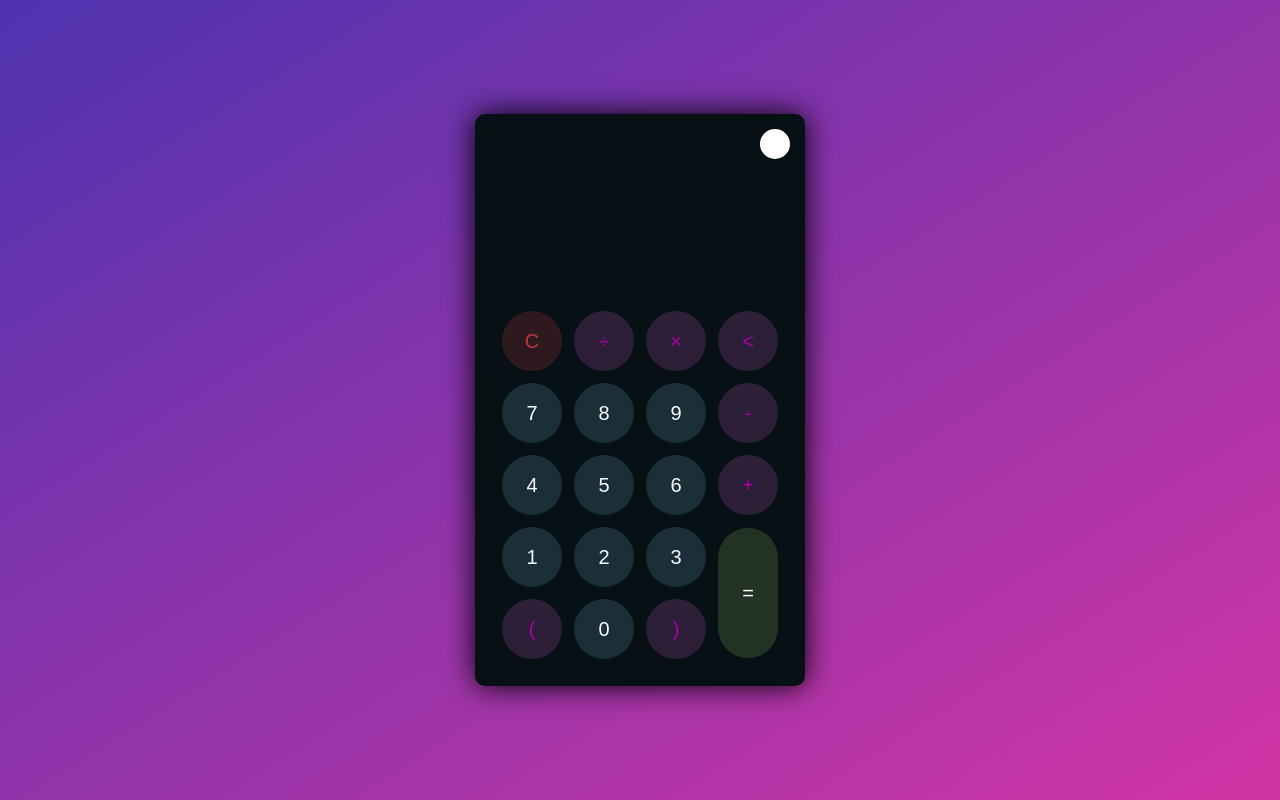
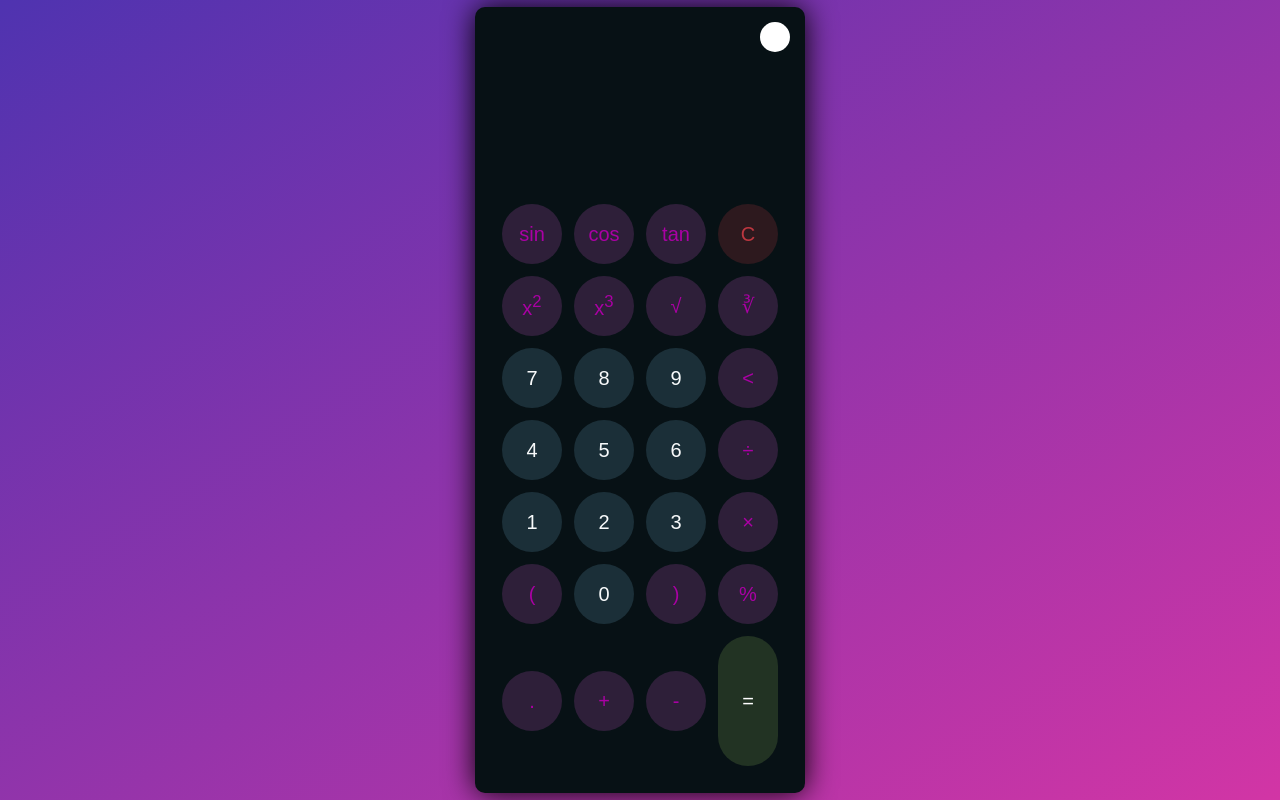
Before and after one commit to vedang8/Calculator, a plain HTML site: page index.html in a window 1280 px wide. Drawn offline with Linux system fonts and the light colour scheme.

Commit message:
Update index.html

```diff
--- a/index.html
+++ b/index.html
@@ -4,8 +4,9 @@
 	<meta charset="UTF-8">
 	<meta http-equiv="X-UA-Compatible" content="IE=edge">
 	<meta name="viewport" content="width=device-width, initial-scale=1.0">
+	<title>Calculator</title>
 	<link rel="stylesheet" href="style.css">
-    <title>Calculator</title>
+
 </head>
 <body>
    <div class="container">
@@ -17,40 +18,56 @@
 			<div id="display"></div>
 		</div>
 		<div class="buttons">
+			<form name="calcul">
 			<table>
 				<tr>
-                        <td><button class="btn-operator" id="clear">C</button></td>
-                        <td><button class="btn-operator" id="/">&divide;</button></td>
-                        <td><button class="btn-operator" id="*">&times;</button></td>
-                        <td><button class="btn-operator" id="backspace"><</button></td>
+					<td><button type="button" class="btn-operator" value="sin" onclick="sin()"> sin </button> </td>
+				    <td><button type="button" class="btn-operator" value="cos" onclick="cos()"> cos</button> </td>
+				    <td><button type="button" class="btn-operator" value="tan" onclick="tan()"> tan </button> </td>
+				    <td><button type="button" value="C" class="btn-operator" id="clear" onclick="remv()"> C </button></td>
 				</tr>
 				<tr>
-                        <td><button class="btn-number" id="7">7</button></td>
-                        <td><button class="btn-number" id="8">8</button></td>
-                        <td><button class="btn-number" id="9">9</button></td>
-                        <td><button class="btn-operator" id="-">-</button></td>
+					<td><button type="button" class="btn-operator" value="x^2" onclick="square()"> x<sup>2 </button> </td>
+					<td><button type="button" class="btn-operator" value="x^3" onclick="cubed()">x<sup>3</button> </td>
+					<td><button type="button" class="btn-operator" value="sqrt2" onclick="sqrt2()">&radic;</button> </td>
+					<td><button type="button" class="btn-operator" value="sqrt3" onclick="sqrt3()">&#8731;</button> </td>
 				</tr>
 			    <tr>
-                        <td><button class="btn-number" id="4">4</button></td>
-                        <td><button class="btn-number" id="5">5</button></td>
-                        <td><button class="btn-number" id="6">6</button></td>
-                        <td><button class="btn-operator" id="+">+</button></td>
+					<td><button type="button" class="btn-number" value="7" onclick="number(value)">7</button> </td>
+					<td><button type="button" class="btn-number" value="8" onclick="number(value)">8</button> </td>
+					<td><button type="button" class="btn-number" value="9" onclick="number(value)">9</button> </td>
+					<td><button type="button" class="btn-operator" value="BACKSPC" onclick="BACKSPC()"><</button> </td>
 				</tr>
 				<tr>
-                        <td><button class="btn-number" id="1">1</button></td>
-                        <td><button class="btn-number" id="2">2</button></td>
-                        <td><button class="btn-number" id="3">3</button></td>
-                        <td rowspan="2"><button class="btn-equal" id="equal">=</button></td>
+					<td><button type="button" class="btn-number" value="4" onclick="number(value)"> 4</button> </td>
+					<td><button type="button" class="btn-number" value="5" onclick="number(value)"> 5 </button> </td>
+					<td><button type="button" class="btn-number" value="6" onclick="number(value)"> 6 </button> </td>
+					<td><button type="button" class="btn-operator" value="/" onclick="number(value)"> &divide; </button> </td>
 				</tr>
 				<tr>
-                        <td><button class="btn-operator" id="(">(</button></td>
-                        <td><button class="btn-number" id="0">0</button></td>
-                        <td><button class="btn-operator" id=")">)</button></td>
+					<td><button type="button" class="btn-number" value="1" onclick="number(value)"> 1 </button> </td>
+					<td><button type="button" class="btn-number" value="2" onclick="number(value)"> 2 </button> </td>
+					<td><button type="button" class="btn-number" value="3" onclick="number(value)"> 3 </button> </td>
+					<td><button type="button" class="btn-operator" value="*" onclick="number(value)"> &times; </button> </td>
+				</tr>
+				<tr>
+					<td><button type="button" class="btn-operator" value="(" id="(" onclick="number(value)"> ( </button> </td>
+					<td><button type="button" class="btn-number" value="0" id="0" onclick="number(value)"> 0 </button> </td>
+					<td><button type="button" class="btn-operator" value=")" id=")" onclick="number(value)"> ) </button> </td>
+					<td><button type="button" class="btn-operator" value="%" onclick="number(value)"> % </button> </td>
+
+				</tr>
+				<tr>
+					<td><button type="button" class="btn-operator" value="." onclick="number(value)"> . </button> </td>
+					<td><button type="button" class="btn-operator" value="+" onclick="number(value)"> + </button> </td>
+					<td><button type="button" class="btn-operator" value="-" onclick="number(value)"> - </button> </td>
+					<td> <button type="button" class="btn-equal" value="=" onclick="equal()" class="equal" id="equal">=</button> </td>
 				</tr>
 			</table>
+		</form>
 		</div>
 	</div>
    </div>
-    <script src="index.js"></script>
+   <script src="script.js"></script>
 </body>
 </html>
```
Lines whose indentation alone changed are shown as unchanged.
